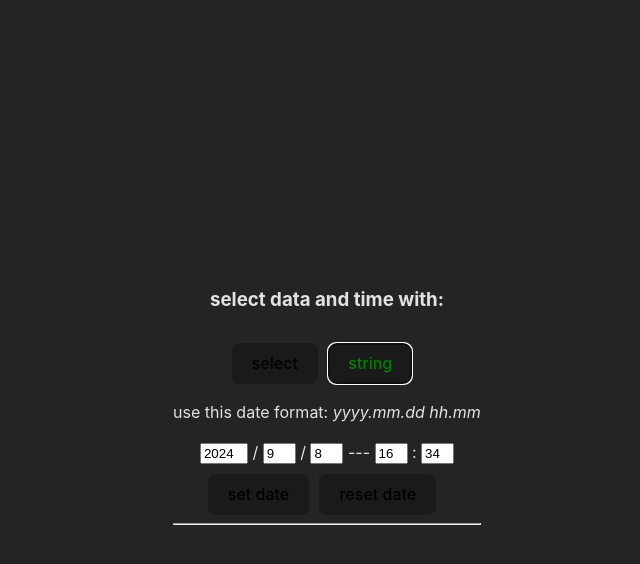
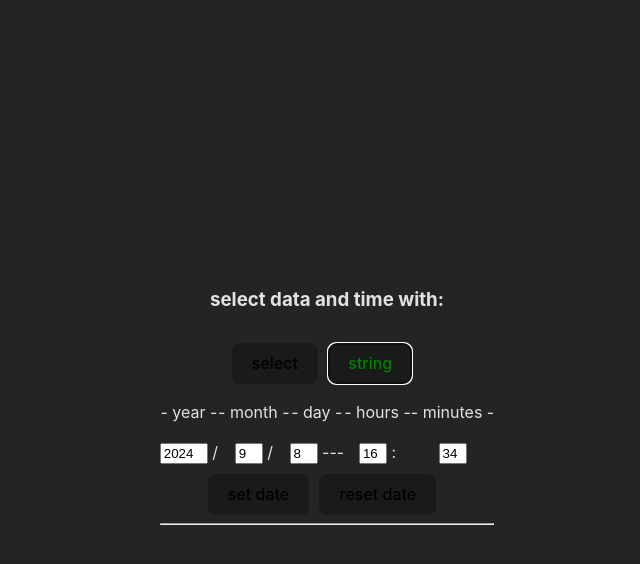
Before and after one commit to ZagSerSan/custom-developing_real-time, a React (Vite) app: page / in a window 1280 px wide. Both pictures are taken after a click on the button "string". Shown: the top 564 px of the page, without its empty margins (313-953 px from the left). Built offline with nearby package versions, Linux system fonts and the light colour scheme.

Commit message:
trying upgrade text select

```diff
--- a/src/components/Select.jsx
+++ b/src/components/Select.jsx
@@ -216,51 +216,78 @@ const Select = () => {
               </div>
             ))}
           </div>
-        : <div>
-            <p>
-              use this date format:
-              <span style={{fontStyle: 'italic'}}> yyyy.mm.dd hh.mm</span>
-            </p>
+        // : <div>
+        //     <p>
+        //       use this date format:
+        //       <span style={{fontStyle: 'italic'}}> yyyy.mm.dd hh.mm</span>
+        //     </p>
+        //     <input
+        //       style={{width: '40px'}}
+        //       placeholder='year'
+        //       type='text'
+        //       value={selectedData['year']}
+        //       onChange={(e) => toggleChange(e, 'year')}
+        //     />
+        //     {' / '}
+        //     <input
+        //       style={{width: '25px'}}
+        //       placeholder='mm'
+        //       type='text'
+        //       value={selectedData['month']}
+        //       onChange={(e) => toggleChange(e, 'month')}
+        //     />
+        //     {' / '}
+        //     <input
+        //       style={{width: '25px'}}
+        //       placeholder='day'
+        //       type='text'
+        //       value={selectedData['day']}
+        //       onChange={(e) => toggleChange(e, 'day')}
+        //     />
+        //     {' --- '}
+        //     <input
+        //       style={{width: '25px'}}
+        //       placeholder='hh'
+        //       type='text'
+        //       value={selectedData['hours']}
+        //       onChange={(e) => toggleChange(e, 'hours')}
+        //     />
+        //     {' : '}
+        //     <input
+        //       style={{width: '25px'}}
+        //       placeholder='mm'
+        //       type='text'
+        //       value={selectedData['minutes']}
+        //       onChange={(e) => toggleChange(e, 'minutes')}
+        //     />
+        //   </div>
+        : <div className='select__wrapper'>
+        {Object.keys(initialDate).map(key => (
+          <div key={key}>
+            <p>- {key} -</p>
+
             <input
-              style={{width: '40px'}}
-              placeholder='year'
+              style={key === 'year'
+                ? {width: '40px'}
+                : {width: '20px'}
+              }
+              placeholder=''
               type='text'
-              value={selectedData['year']}
-              onChange={(e) => toggleChange(e, 'year')}
-            />
-            {' / '}
-            <input
-              style={{width: '25px'}}
-              placeholder='mm'
-              type='text'
-              value={selectedData['month']}
-              onChange={(e) => toggleChange(e, 'month')}
-            />
-            {' / '}
-            <input
-              style={{width: '25px'}}
-              placeholder='day'
-              type='text'
-              value={selectedData['day']}
-              onChange={(e) => toggleChange(e, 'day')}
-            />
-            {' --- '}
-            <input
-              style={{width: '25px'}}
-              placeholder='hh'
-              type='text'
-              value={selectedData['hours']}
-              onChange={(e) => toggleChange(e, 'hours')}
-            />
-            {' : '}
-            <input
-              style={{width: '25px'}}
-              placeholder='mm'
-              type='text'
-              value={selectedData['minutes']}
-              onChange={(e) => toggleChange(e, 'minutes')}
-            />
+              value={selectedData[key]}
+              onChange={(e) => toggleChange(e, key)}
+             />
+             {key === 'year' || key === 'month'
+                ? ' /'
+                : key === 'day'
+                ? ' ---'
+                : key === 'hours'
+                ? ' :'
+                : ''
+              }
+
           </div>
+        ))}
+      </div>
       }
 
       <button onClick={setDate} disabled={endDate}>set date</button>
```
